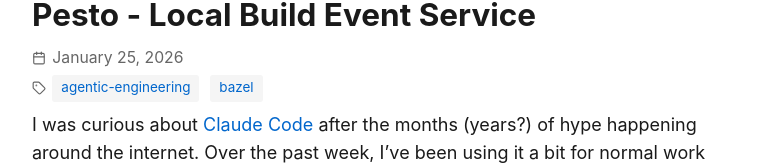
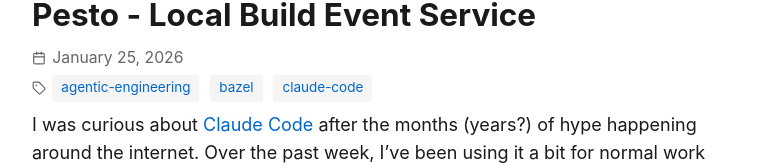
Before and after one commit to mattrobmattrob/mrob.org, an Astro site: page /blog/pesto in a window 1280 px wide. Shown: the part 132-297 px from the top of the page, without its empty margins (257-1022 px from the left). Built offline with nearby package versions, Linux system fonts and the light colour scheme; Astro itself is replaced by a stand-in of ours; some packages are replaced by stand-ins of ours.

Commit message:
Add another tag to Pesto post
Signed-off-by: Matt Robinson <mattrob@hey.com>

```diff
--- a/src/content/blog/pesto/index.md
+++ b/src/content/blog/pesto/index.md
@@ -2,7 +2,7 @@
 title: "Pesto - Local Build Event Service"
 date: 2026-01-25
 description: "Local macOS menubar app for the Build Event Protocol (BEP)."
-tags: ["agentic-engineering", "bazel"]
+tags: ["agentic-engineering", "bazel", "claude-code"]
 cover: ./pesto-main-pending.png
 ---
 
```
